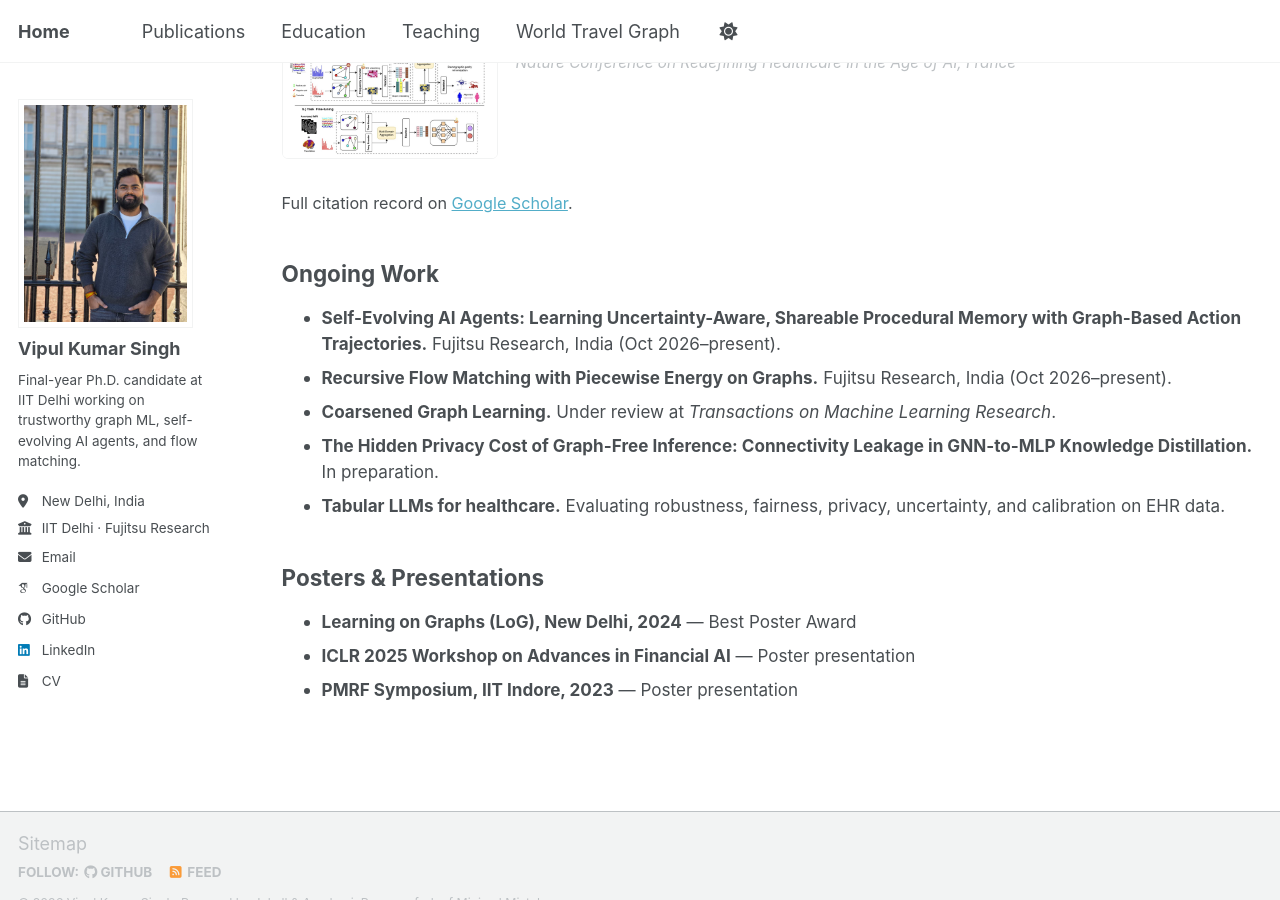
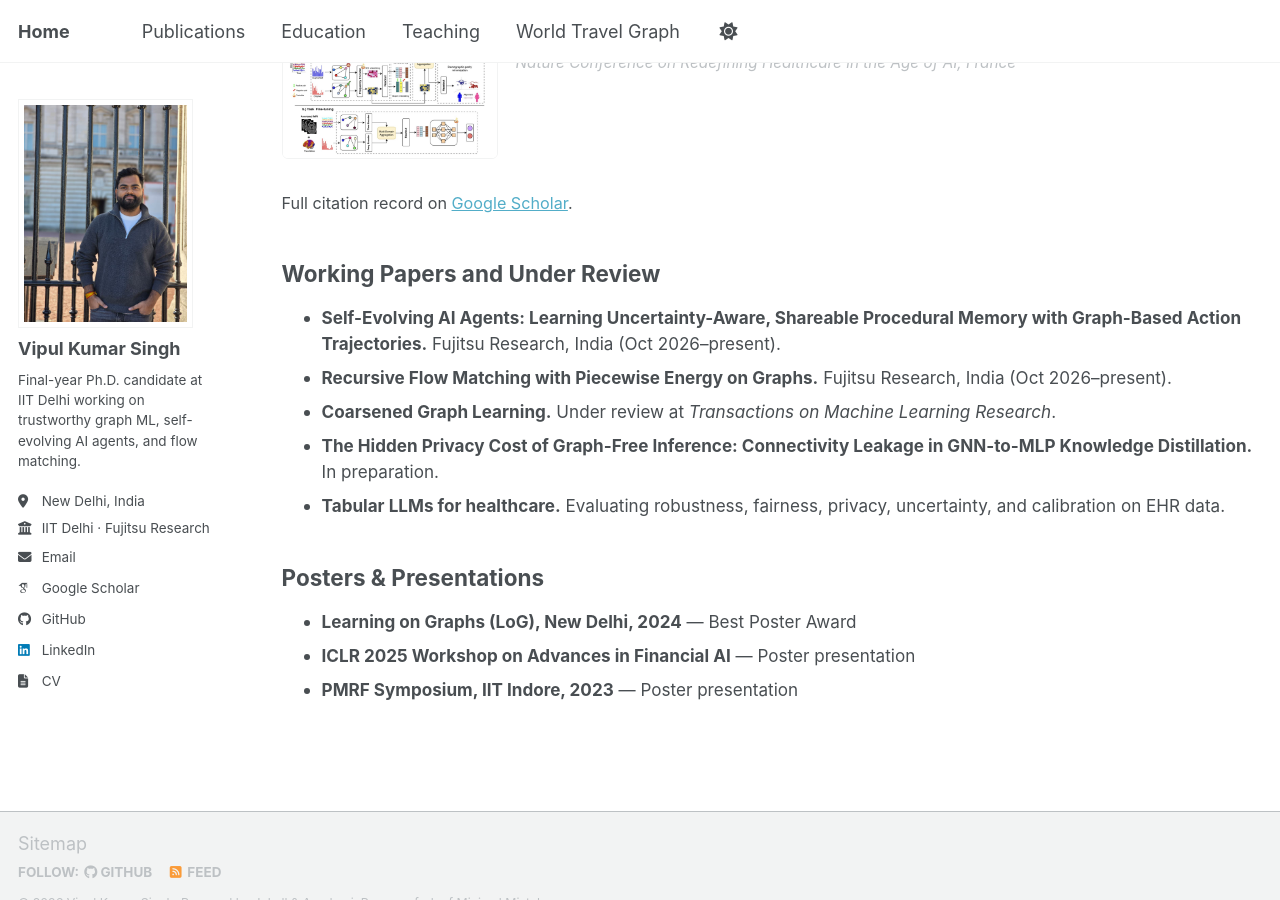
Before and after one commit to shashivipul/shashivipul.github.io, a Jekyll site: the page built from _pages/publications.html, in a window 1280 px wide and 900 px high, scrolled down 2594 px. Built offline with Jekyll 4.4.1, drawn with Linux system fonts in a browser that asks for light colours; some web fonts are replaced; a script bundle is joined from its source files by our own code; library files that are not in the unit come from our copies.

Commit message:
Publications: rename "Ongoing Work" to "Working Papers and Under Review"
Co-Authored-By: Claude Opus 5.5 <noreply@anthropic.com>
Claude-Session: https://claude.ai/code/session_01C8drE48dQ9CnGpvxwHaeMY

```diff
--- a/_pages/publications.html
+++ b/_pages/publications.html
@@ -54,7 +54,7 @@ author_profile: true
 <p class="research__scholar">Full citation record on <a href="{{ site.author.googlescholar }}">Google Scholar</a>.</p>
 {% endif %}
 
-<h2 id="ongoing">Ongoing Work</h2>
+<h2 id="ongoing">Working Papers and Under Review</h2>
 <ul class="research__ongoing">
   <li><strong>Self-Evolving AI Agents: Learning Uncertainty-Aware, Shareable Procedural Memory with Graph-Based Action Trajectories.</strong> Fujitsu Research, India (Oct 2026–present).</li>
   <li><strong>Recursive Flow Matching with Piecewise Energy on Graphs.</strong> Fujitsu Research, India (Oct 2026–present).</li>
```
